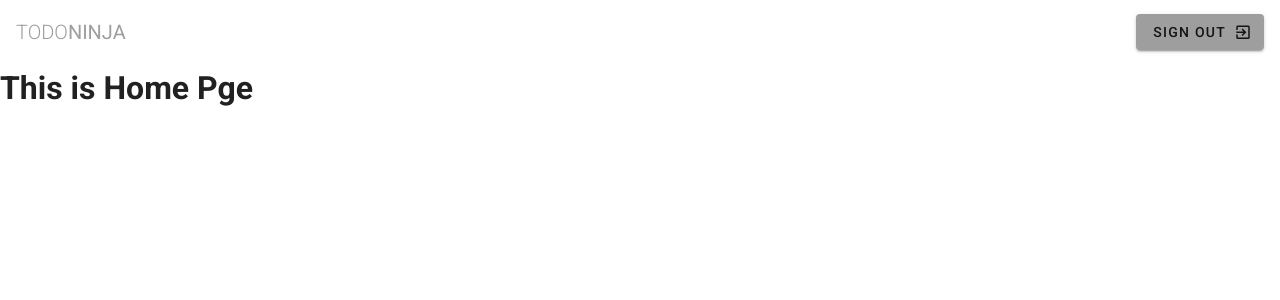
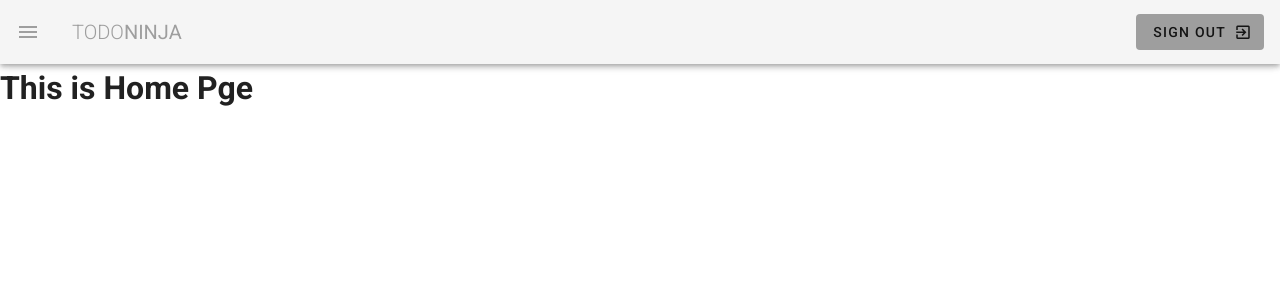
Before and after one commit to bryantran3562/vuetify-study, a Vue app: page / in a window 1280 px wide. Shown: the top 300 px of the page. Built offline with nearby package versions, Linux system fonts and the light colour scheme.

Commit message:
vuetify-navigation-drawer

```diff
--- a/src/components/Navbar.vue
+++ b/src/components/Navbar.vue
@@ -1,17 +1,23 @@
 <template>
   <nav>
 
-    <v-toolbar flat app>
+    <v-app-bar text app>
+
+        <v-app-bar-nav-icon @click="drawer = !drawer" class="grey--text"></v-app-bar-nav-icon>
         <v-toolbar-title class="text-uppercase grey--text">
             <span class="font-weight-light">Todo</span>
             <span>Ninja</span>
         </v-toolbar-title>
         <v-spacer></v-spacer>
-      <v-btn flat class="grey lightten-4">
+        <v-btn text class="grey lightten-4">
             <span>Sign Out</span>
             <v-icon right>mdi-exit-to-app</v-icon>
         </v-btn>
-    </v-toolbar>
+    </v-app-bar>
+
+    <v-navigation-drawer app v-model="drawer" class="indigo">
+      <p>test</p>
+    </v-navigation-drawer>
 
   </nav>
 </template>
@@ -20,6 +26,7 @@
 export default {
   data() {
     return {
+        drawer: false,
     }
   }
 }
```
Lines whose indentation alone changed are shown as unchanged.
